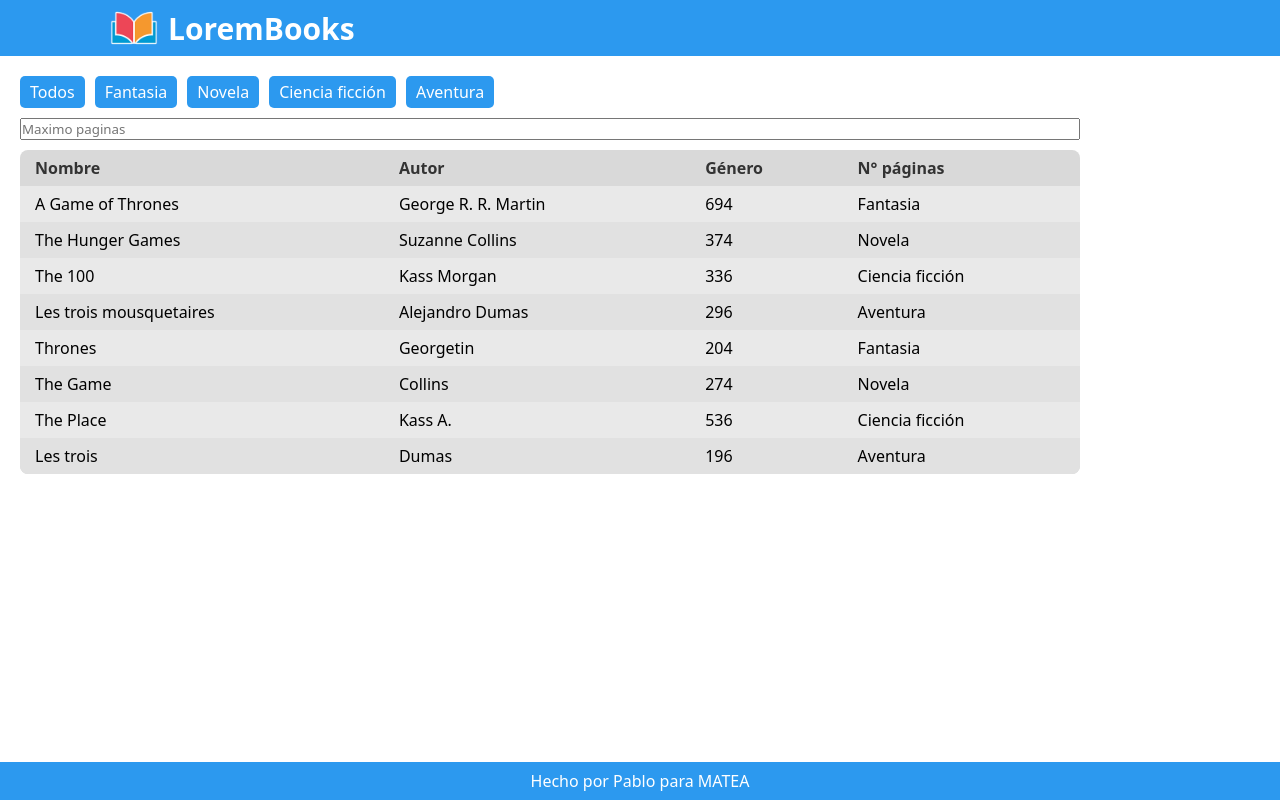
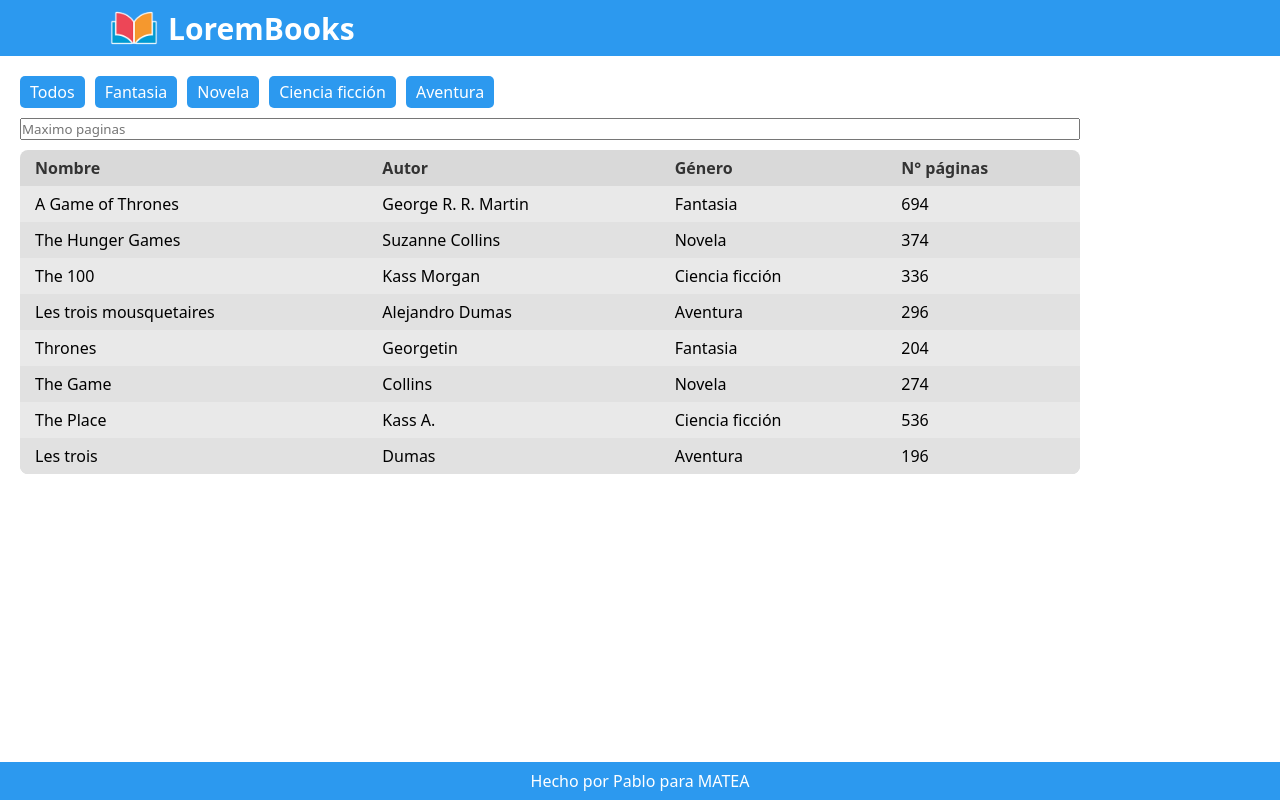
Before and after one commit to juniortejeira/matea, a React (Create React App) app in the folder semana-2/practico-semanal/: page / in a window 1280 px wide. Built offline with nearby package versions, Linux system fonts and the light colour scheme.

Commit message:
Fix: order of properties

```diff
--- a/semana-2/practico-semanal/src/components/books-list/book-item/BookItem.jsx
+++ b/semana-2/practico-semanal/src/components/books-list/book-item/BookItem.jsx
@@ -5,8 +5,8 @@ const BookItem = ({ title, author, pages, genre }) => {
 		<tr className="book-item__ctn">
 			<td>{title}</td>
 			<td>{author}</td>
+			<td>{genre}</td>
 			<td>{pages}</td>
-			<td>{genre}</td>
 		</tr>
 	)
 }
```
